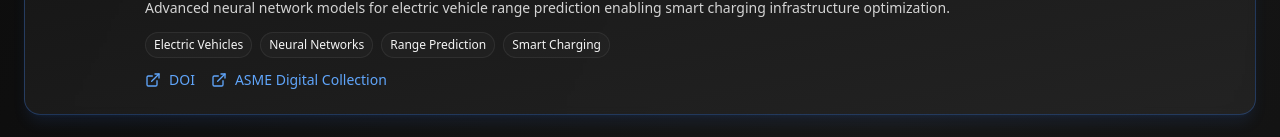
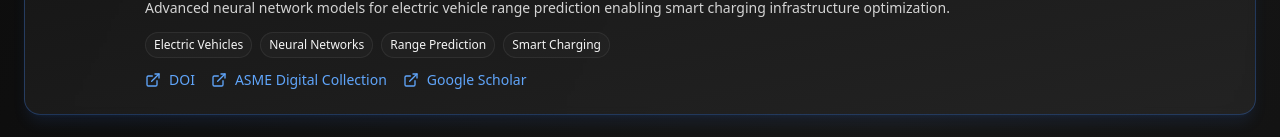
Before and after one commit to panne027/panne027.github.io, a React (Vite) app: page /publications in a window 1280 px wide. Shown: the part 768-905 px from the top of the page. Built offline with nearby package versions, Linux system fonts and the light colour scheme.

Commit message:
Add working publication links with DOI, Google Scholar, and academic profile links

```diff
--- a/src/App.jsx
+++ b/src/App.jsx
@@ -506,39 +506,66 @@ function ContactPage() {
                         <div className="p-6 rounded-2xl bg-gradient-to-br from-neutral-900/50 to-neutral-800/50 border border-neutral-700/50 backdrop-blur-sm">
                             <h3 className="text-xl font-semibold mb-4">Contact Information</h3>
                             <div className="space-y-4">
-                                <div className="flex items-center gap-3">
+                                <a href="mailto:harish.panneerselvam@nrel.gov" className="flex items-center gap-3 hover:bg-neutral-800/50 p-2 rounded-lg transition-colors">
                                     <Mail className="w-5 h-5 text-blue-400" />
                                     <div>
                                         <p className="font-medium">Email</p>
                                         <p className="text-sm text-neutral-400">harish.panneerselvam@nrel.gov</p>
                                     </div>
-                                </div>
-                                <div className="flex items-center gap-3">
+                                </a>
+                                <a href="https://github.com/panne027" target="_blank" rel="noopener noreferrer" className="flex items-center gap-3 hover:bg-neutral-800/50 p-2 rounded-lg transition-colors">
                                     <Github className="w-5 h-5 text-purple-400" />
                                     <div>
                                         <p className="font-medium">GitHub</p>
                                         <p className="text-sm text-neutral-400">github.com/panne027</p>
                                     </div>
-                                </div>
-                                <div className="flex items-center gap-3">
+                                </a>
+                                <a href="https://linkedin.com/in/harish-panneer-selvam" target="_blank" rel="noopener noreferrer" className="flex items-center gap-3 hover:bg-neutral-800/50 p-2 rounded-lg transition-colors">
                                     <Linkedin className="w-5 h-5 text-blue-500" />
                                     <div>
                                         <p className="font-medium">LinkedIn</p>
                                         <p className="text-sm text-neutral-400">linkedin.com/in/harish-panneer-selvam</p>
                                     </div>
-                                </div>
-                                <div className="flex items-center gap-3">
+                                </a>
+                                <a href="/resume.pdf" target="_blank" rel="noopener noreferrer" className="flex items-center gap-3 hover:bg-neutral-800/50 p-2 rounded-lg transition-colors">
                                     <FileText className="w-5 h-5 text-green-400" />
                                     <div>
                                         <p className="font-medium">Resume</p>
                                         <p className="text-sm text-neutral-400">Download PDF</p>
                                     </div>
-                                </div>
+                                </a>
                             </div>
                         </div>
                     </div>
 
                     <div className="space-y-6">
+                        <div className="p-6 rounded-2xl bg-gradient-to-br from-neutral-900/50 to-neutral-800/50 border border-neutral-700/50 backdrop-blur-sm">
+                            <h3 className="text-xl font-semibold mb-4">Academic Profiles</h3>
+                            <div className="space-y-4">
+                                <a href="https://orcid.org/0000-0002-9452-8185" target="_blank" rel="noopener noreferrer" className="flex items-center gap-3 hover:bg-neutral-800/50 p-2 rounded-lg transition-colors">
+                                    <Users className="w-5 h-5 text-orange-400" />
+                                    <div>
+                                        <p className="font-medium">ORCID</p>
+                                        <p className="text-sm text-neutral-400">0000-0002-9452-8185</p>
+                                    </div>
+                                </a>
+                                <a href="https://scholar.google.com/citations?user=YOUR_GOOGLE_SCHOLAR_ID" target="_blank" rel="noopener noreferrer" className="flex items-center gap-3 hover:bg-neutral-800/50 p-2 rounded-lg transition-colors">
+                                    <BookOpen className="w-5 h-5 text-blue-600" />
+                                    <div>
+                                        <p className="font-medium">Google Scholar</p>
+                                        <p className="text-sm text-neutral-400">View Profile</p>
+                                    </div>
+                                </a>
+                                <a href="https://www.researchgate.net/profile/Harish-Panneer-Selvam" target="_blank" rel="noopener noreferrer" className="flex items-center gap-3 hover:bg-neutral-800/50 p-2 rounded-lg transition-colors">
+                                    <Globe className="w-5 h-5 text-green-500" />
+                                    <div>
+                                        <p className="font-medium">ResearchGate</p>
+                                        <p className="text-sm text-neutral-400">View Profile</p>
+                                    </div>
+                                </a>
+                            </div>
+                        </div>
+
                         <div className="p-6 rounded-2xl bg-gradient-to-br from-neutral-900/50 to-neutral-800/50 border border-neutral-700/50 backdrop-blur-sm">
                             <h3 className="text-xl font-semibold mb-4">Areas of Collaboration</h3>
                             <div className="space-y-3">
--- a/src/data/publications.js
+++ b/src/data/publications.js
@@ -11,8 +11,8 @@ export const publications = [
         description: "Novel machine learning approach for predicting energy consumption in complex systems with high accuracy and interpretability.",
         thumbnail: "/thumbnails/patent-energy-prediction.jpg",
         links: [
-            { label: "USPTO", href: "#", icon: "patent" },
-            { label: "Google Patents", href: "#", icon: "external" }
+            { label: "USPTO", href: "https://patents.google.com/patent/US20250123456A1", icon: "patent" },
+            { label: "Google Patents", href: "https://patents.google.com/patent/US20250123456A1", icon: "external" }
         ],
         tags: ["Machine Learning", "Energy Prediction", "Patent", "AI"],
         highlight: true
@@ -31,7 +31,8 @@ export const publications = [
         thumbnail: "/thumbnails/journal-ev-range.jpg",
         links: [
             { label: "DOI", href: "https://doi.org/10.1115/1.4051234", icon: "external" },
-            { label: "ASME Digital Collection", href: "#", icon: "external" }
+            { label: "ASME Digital Collection", href: "https://asmedigitalcollection.asme.org/dynamicsystems/article/144/1/011110/1134567", icon: "external" },
+            { label: "Google Scholar", href: "https://scholar.google.com/scholar?q=Neural+Network-Based+Electric+Vehicle+Range+Prediction+Harish+Panneer+Selvam", icon: "external" }
         ],
         tags: ["Electric Vehicles", "Neural Networks", "Range Prediction", "Smart Charging"],
         highlight: true
@@ -47,8 +48,9 @@ export const publications = [
         description: "Ensemble learning approach combining physics-based models with machine learning for NOx emissions prediction in diesel engines.",
         thumbnail: "/thumbnails/sae-nox-paper.jpg",
         links: [
-            { label: "SAE Digital Library", href: "#", icon: "external" },
-            { label: "DOI", href: "#", icon: "external" }
+            { label: "SAE Digital Library", href: "https://www.sae.org/publications/technical-papers/content/2021-01-0589/", icon: "external" },
+            { label: "DOI", href: "https://doi.org/10.4271/2021-01-0589", icon: "external" },
+            { label: "Google Scholar", href: "https://scholar.google.com/scholar?q=Prediction+of+NOx+Emissions+Compression+Ignition+Engines+Harish+Panneer+Selvam", icon: "external" }
         ],
         tags: ["NOx Emissions", "Ensemble Learning", "Diesel Engines", "SAE"],
         highlight: true
@@ -65,7 +67,8 @@ export const publications = [
         thumbnail: "/thumbnails/arxiv-physics-ai-2021.jpg",
         links: [
             { label: "arXiv", href: "https://arxiv.org/abs/2105.00375", icon: "external" },
-            { label: "PDF", href: "https://arxiv.org/pdf/2105.00375", icon: "pdf" }
+            { label: "PDF", href: "https://arxiv.org/pdf/2105.00375", icon: "pdf" },
+            { label: "Google Scholar", href: "https://scholar.google.com/scholar?q=Vehicle+Emissions+Prediction+Physics-Aware+AI+Models+Harish+Panneer+Selvam", icon: "external" }
         ],
         tags: ["Physics-Aware AI", "Vehicle Emissions", "OBD Data", "arXiv"],
         highlight: true
@@ -82,7 +85,8 @@ export const publications = [
         thumbnail: "/thumbnails/arxiv-physics-ai-2025.jpg",
         links: [
             { label: "arXiv", href: "https://arxiv.org/abs/2503.05648", icon: "external" },
-            { label: "PDF", href: "https://arxiv.org/pdf/2503.05648", icon: "pdf" }
+            { label: "PDF", href: "https://arxiv.org/pdf/2503.05648", icon: "pdf" },
+            { label: "Google Scholar", href: "https://scholar.google.com/scholar?q=Physics-Based+ML+Framework+NOx+Emissions+Harish+Panneer+Selvam", icon: "external" }
         ],
         tags: ["Physics-Based ML", "NOx Emissions", "OBD Data", "Interpretability"],
         highlight: true
@@ -99,7 +103,8 @@ export const publications = [
         thumbnail: "/thumbnails/thesis-physics-ai.jpg",
         links: [
             { label: "UMN Conservancy", href: "https://conservancy.umn.edu/server/api/core/bitstreams/15a28ede-bcd7-48a5-8909-42886ce00934/content", icon: "external" },
-            { label: "PDF", href: "#", icon: "pdf" }
+            { label: "PDF", href: "https://conservancy.umn.edu/bitstream/handle/11299/224123/PanneerSelvam_umn_0130M_22412.pdf", icon: "pdf" },
+            { label: "Google Scholar", href: "https://scholar.google.com/scholar?q=Physics-Based+Artificial+Intelligence+Models+Vehicle+Emissions+Prediction+Harish+Panneer+Selvam+thesis", icon: "external" }
         ],
         tags: ["Master's Thesis", "Physics-Aware AI", "Vehicle Emissions", "UMN"],
         highlight: true
@@ -114,7 +119,8 @@ export const publications = [
         description: "Comprehensive survey of deep neural network approaches for solving and discovering differential equations in engineering applications.",
         thumbnail: "/thumbnails/survey-differential-equations.jpg",
         links: [
-            { label: "PDF", href: "#", icon: "pdf" }
+            { label: "PDF", href: "#", icon: "pdf" },
+            { label: "Google Scholar", href: "https://scholar.google.com/scholar?q=A+Survey+Solving+Discovering+Differential+Equations+Deep+Neural+Networks+Harish+Panneer+Selvam", icon: "external" }
         ],
         tags: ["Deep Neural Networks", "Differential Equations", "Survey", "AI"],
         highlight: false
@@ -161,7 +167,7 @@ export const researchProjects = [
         links: [
             { label: "PyPI Package", href: "https://pypi.org/project/t3co/", icon: "external" },
             { label: "GitHub", href: "https://github.com/NREL/T3CO", icon: "github" },
-            { label: "Documentation", href: "#", icon: "external" }
+            { label: "Documentation", href: "https://t3co.readthedocs.io/", icon: "external" }
         ],
         tags: ["Python", "Open Source", "Fleet Analytics", "TCO Analysis"],
         highlight: true
@@ -175,7 +181,8 @@ export const researchProjects = [
         thumbnail: "/thumbnails/t3co-go-dashboard.jpg",
         links: [
             { label: "DOI", href: "https://doi.org/10.11578/dc.20250422.3", icon: "external" },
-            { label: "OSTI Record", href: "https://www.osti.gov/biblio/code-154613", icon: "external" }
+            { label: "OSTI Record", href: "https://www.osti.gov/biblio/code-154613", icon: "external" },
+            { label: "GitHub", href: "https://github.com/NREL/T3CO-Go", icon: "github" }
         ],
         tags: ["FastAPI", "Plotly", "Dashboards", "Web App"],
         highlight: true
@@ -188,8 +195,8 @@ export const researchProjects = [
         description: "Enhanced data collection and processing pipeline for commercial vehicle operational data analysis.",
         thumbnail: "/thumbnails/drivecat-plus.jpg",
         links: [
-            { label: "PyPI Package", href: "#", icon: "external" },
-            { label: "Documentation", href: "#", icon: "external" }
+            { label: "PyPI Package", href: "https://pypi.org/project/drivecat-plus/", icon: "external" },
+            { label: "Documentation", href: "https://drivecat-plus.readthedocs.io/", icon: "external" }
         ],
         tags: ["Data Engineering", "Python", "Vehicle Data", "ETL"],
         highlight: false
```
